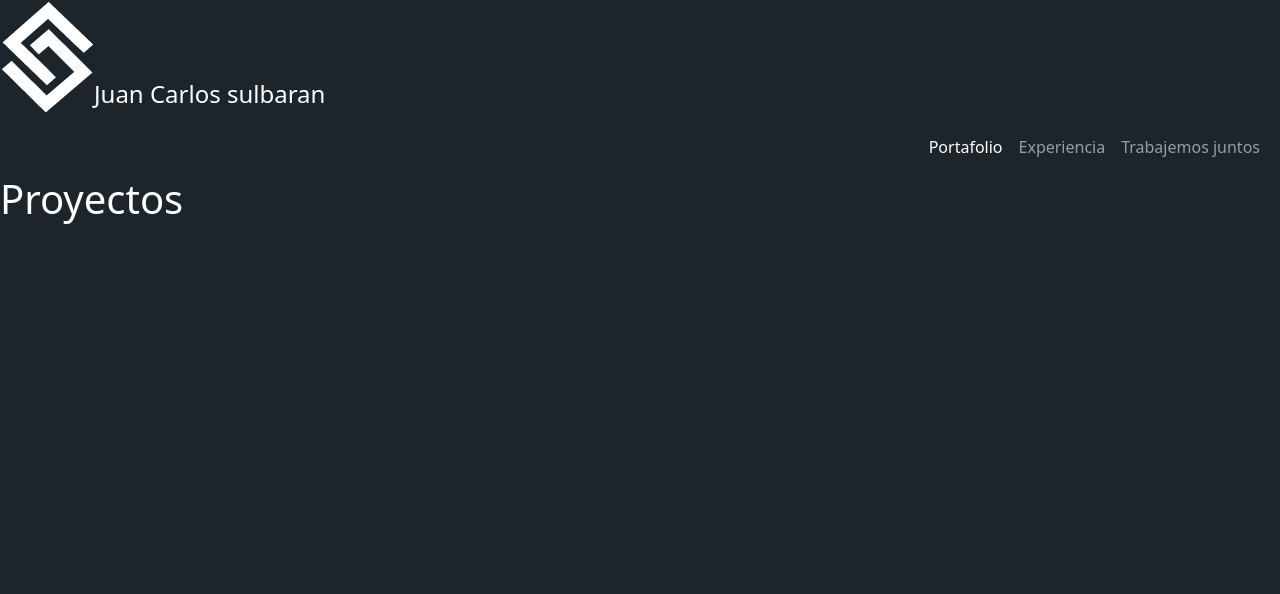
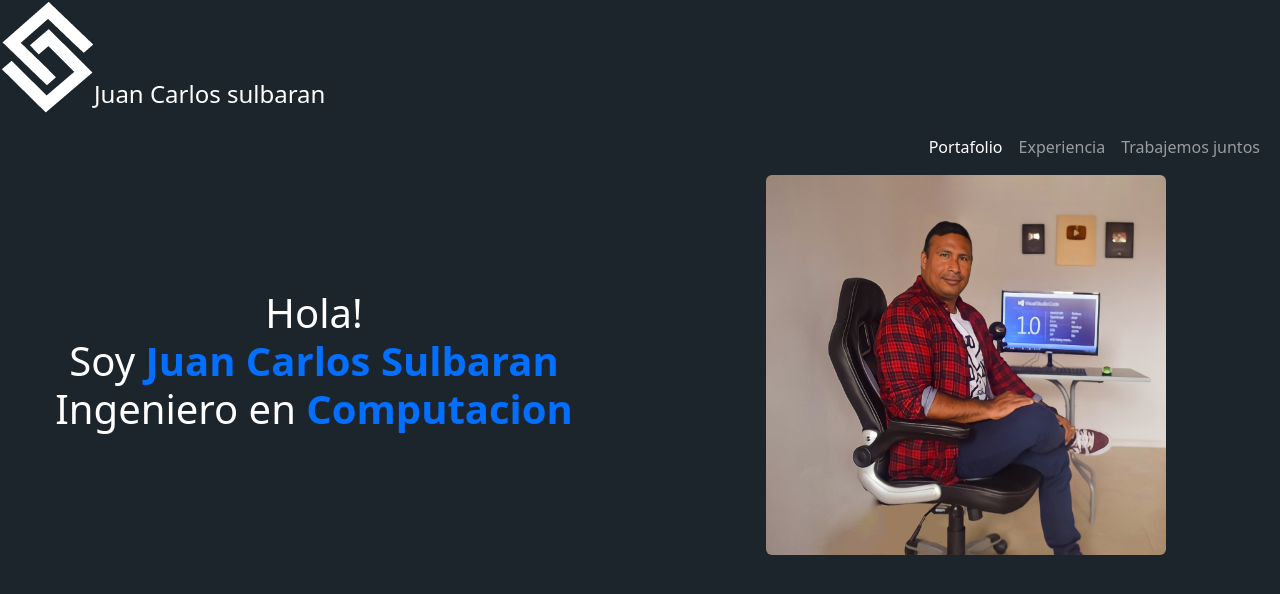
Before and after one commit to sulbaranjc/personal, a plain HTML site: page index.html in a window 1280 px wide. Drawn offline with nearby package versions, Linux system fonts and the light colour scheme.

Commit message:
Saludo y foto ok

```diff
--- a/css/style.css
+++ b/css/style.css
@@ -11,3 +11,11 @@ margin-top: 80px;
 .principal{
   background-color: #1d252c ;
 }
+.txt-prin{
+  color: white ;
+  background-color: #1d252c!important;
+}
+
+h1 strong {
+  color: #026fff;
+}
--- a/index.html
+++ b/index.html
@@ -46,10 +46,18 @@
         </div>
       </div>
     </nav>
-
-    <h1>Proyectos</h1>
-
   </header>
+  <section class="txt-prin row bg-dark align-items-center">
+    <div class=" col-12 col-md-6">
+      <h1 class="text-center">
+        Hola! <br/>Soy <strong>Juan Carlos Sulbaran</strong> <br/> Ingeniero  en <strong>Computacion</strong><br/>
+      </h1>
+    </div>
+    <div class="col-12-rounded  col-md-6 ">
+      <img class="rounded mx-auto d-block" src="./img/hero.jpeg"
+      width="400" height="380"alt="imagen principal del sitio">
+    </div>
+  </section>
   <main>
 
   </main>
```
Also changed, not shown: img/hero.jpeg (added).
